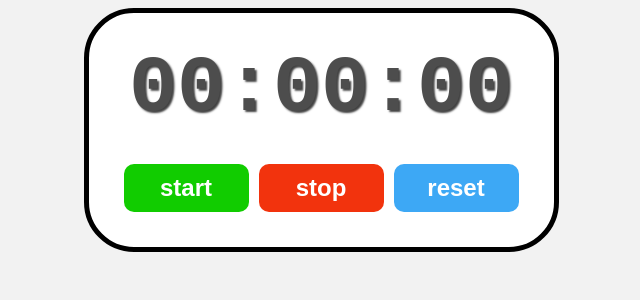
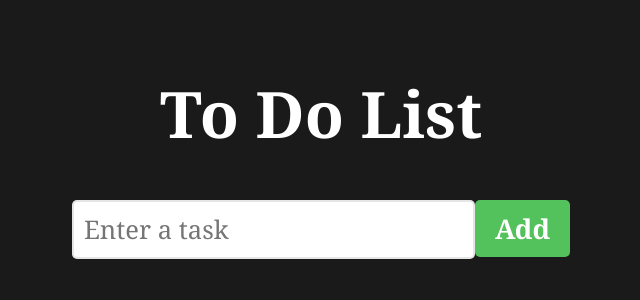
Before and after one commit to muhsinachipra/React-Practise, a React (Vite) app: page / in a window 1280 px wide. Shown: the top 300 px of the page, without its empty margins (319-959 px from the left). Built offline with nearby package versions, Linux system fonts and the light colour scheme; the HTML template or start-up script is replaced by a standard one.

Commit message:
todolist on local storage

```diff
--- a/src/App.jsx
+++ b/src/App.jsx
@@ -27,7 +27,7 @@ function App() {
 
   return (
     <>
-      <StopWatch />
+      <ToDoList />
     </>
   );
 }
--- a/src/ToDoList.jsx
+++ b/src/ToDoList.jsx
@@ -1,8 +1,17 @@
 import React, { useEffect, useState } from "react";
 
 export default function ToDoList() {
-    const [tasks, setTasks] = useState([])
+
+    const [tasks, setTasks] = useState(() => {
+        const storedTasks = localStorage.getItem('tasks');
+        return storedTasks ? JSON.parse(storedTasks) : []
+    })
+
     const [newTask, setNewTask] = useState("")
+
+    useEffect(() => {
+        localStorage.setItem('tasks', JSON.stringify(tasks))
+    }, [tasks])
 
     const handleInputChange = (event) => {
         setNewTask(event.target.value)
--- a/src/index.css
+++ b/src/index.css
@@ -142,7 +142,7 @@ input[type="color"]{
 
 
 
-/* body {
+body {
   background-color: hsl(0, 0%, 10%);
 }
 
@@ -170,6 +170,7 @@ button {
 
 .add-button {
   background-color: hsl(125, 47%, 54%);
+  font-family: Cambria, Cochin, Georgia, Times, 'Times New Roman', serif;
 }
 
 .add-button:hover {
@@ -194,6 +195,7 @@ button {
 
 input[type="text"] {
   font-size: 1.6rem;
+  font-family: Cambria, Cochin, Georgia, Times, 'Times New Roman', serif;
   padding: 10px;
   border: 2px solid hsla(0, 0%, 80%, 0.5);
   border-radius: 5px;
@@ -222,10 +224,11 @@ li {
 
 .delete-button,
 .move-button {
+  font-family: Cambria, Cochin, Georgia, Times, 'Times New Roman', serif;
   padding: 8px 12px;
   font-size: 1.4rem;
   margin-left: 10px;
-} */
+}
 
 
 
@@ -291,7 +294,7 @@ li {
 
 
 
-body {
+/* body {
   display: flex;
   flex-direction: column;
   align-items: center;
@@ -352,4 +355,4 @@ body {
 
 .reset-button:hover {
   background-color: hsl(205, 90%, 55%);
-}
+} */
```
